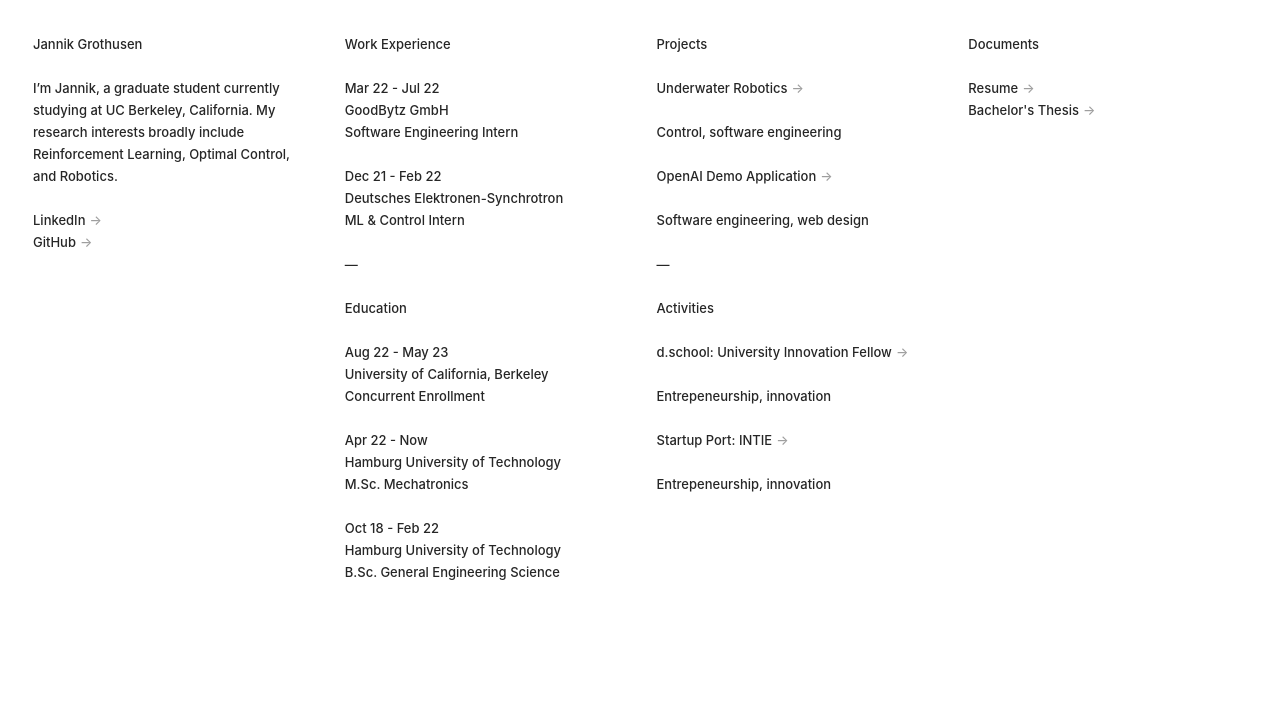
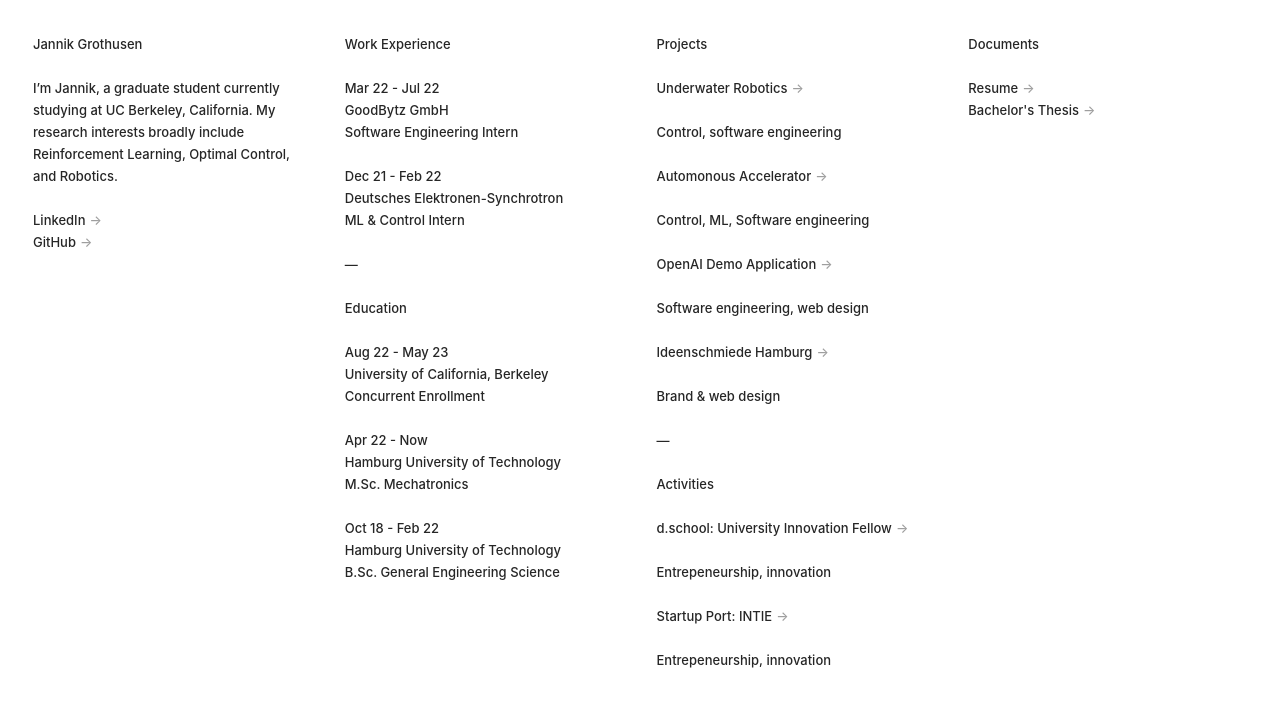
Before and after one commit to J4nn1K/grthsn, a Next.js app: page / in a window 1280 px wide. Shown: the top 706 px of the page. Built offline with nearby package versions, Linux system fonts and the light colour scheme; a web font is replaced by a local one.

Commit message:
Add projects

```diff
--- a/pages/index.js
+++ b/pages/index.js
@@ -38,7 +38,9 @@
             <div>
               <h2 className='text'>Projects</h2>
               <DescriptionLink name="Underwater Robotics" desc="Control, software engineering" href="/documents/thesis.pdf"/>
+              <DescriptionLink name="Automonous Accelerator" desc="Control, ML, Software engineering" href="/documents/desy.pdf"/>
               <DescriptionLink name="OpenAI Demo Application" desc="Software engineering, web design" href="https://openai.grthsn.de"/>
+              <DescriptionLink name="Ideenschmiede Hamburg" desc="Brand & web design" href="https://www.ideenschmiede-hamburg.de/en"/>
 
               <p className='text'>—</p>
 
```
